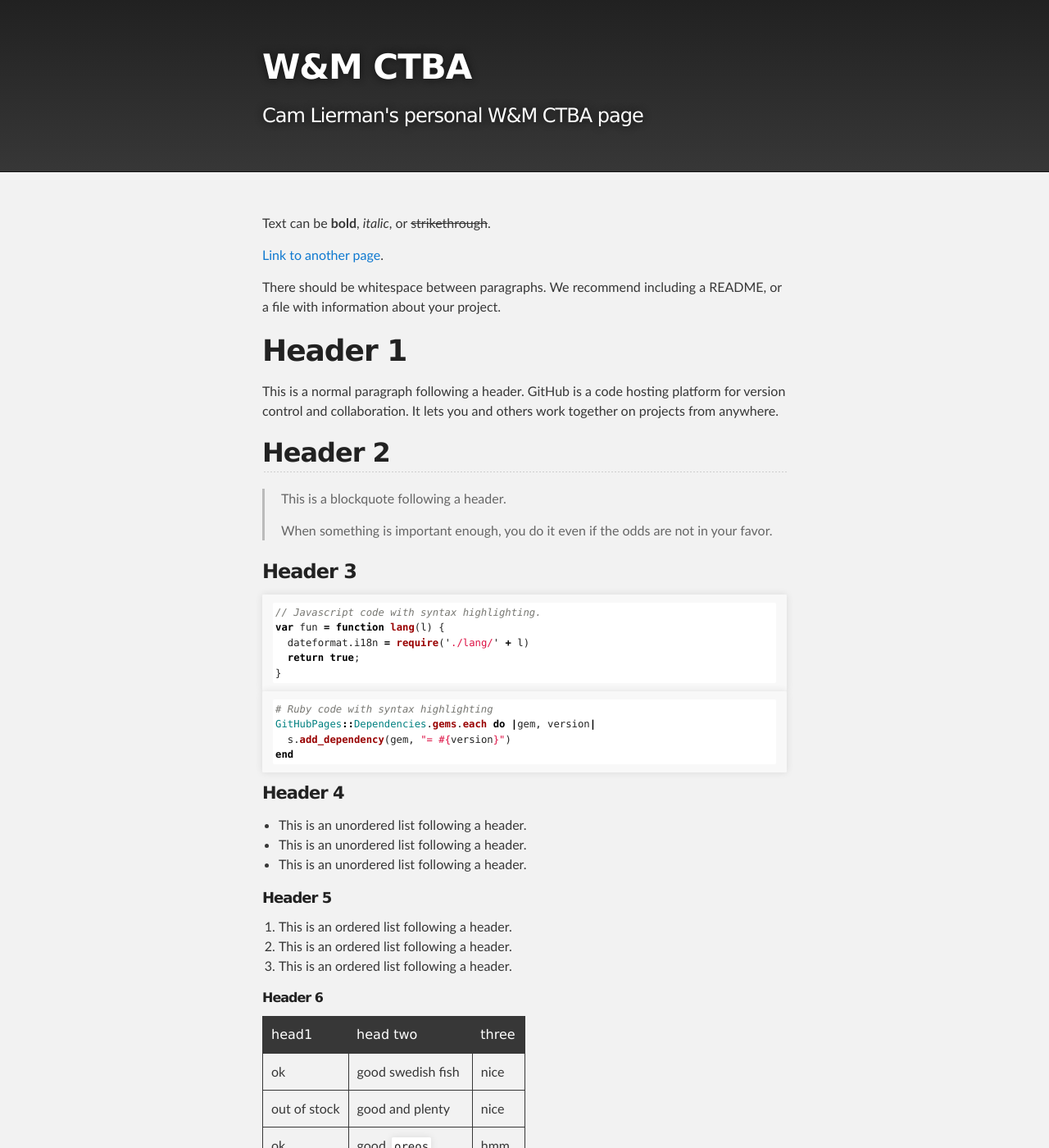
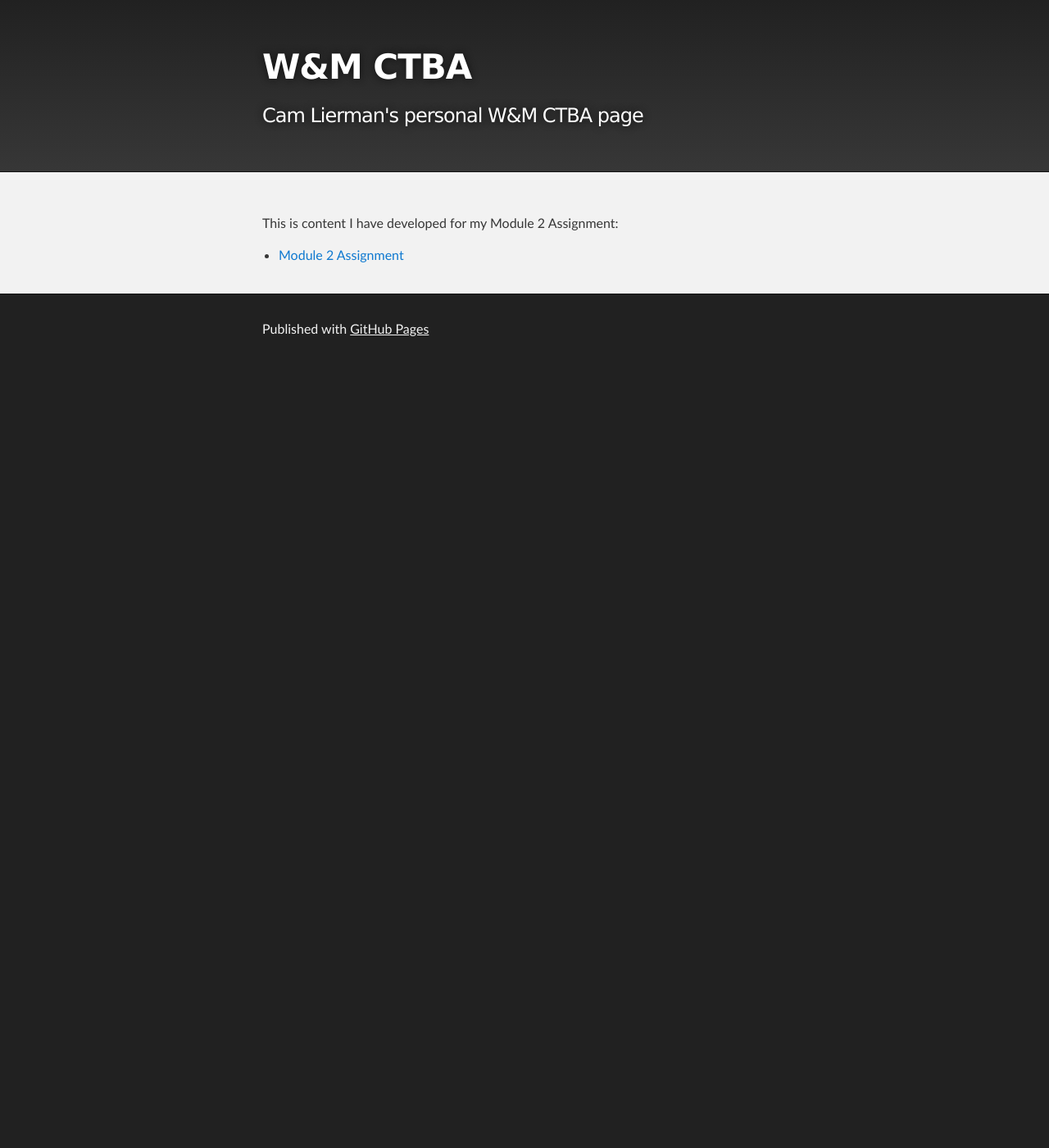
Before and after one commit to lierjet02/lierjet02.github.io, a Jekyll site: the page built from index.md, in a window 1280 px wide and 1400 px high. Shown: the whole window at 82% size. Built offline with Jekyll 4.4.1, drawn with Linux system fonts in a browser that asks for light colours; our own code applies the rules of GitHub Pages for plain Markdown files; some of the changed text lies outside the part shown.

Commit message:
Update index.md

````diff
--- a/index.md
+++ b/index.md
@@ -3,122 +3,6 @@ title: W&M CTBA
 description: Cam Lierman's personal W&M CTBA page
 ---
 
-Text can be **bold**, _italic_, or ~~strikethrough~~.
+This is content I have developed for my Module 2 Assignment:
 
-[Link to another page](./another-page.html).
-
-
-
-There should be whitespace between paragraphs. We recommend including a README, or a file with information about your project.
-
-# Header 1
-
-This is a normal paragraph following a header. GitHub is a code hosting platform for version control and collaboration. It lets you and others work together on projects from anywhere.
-
-## Header 2
-
-> This is a blockquote following a header.
->
-> When something is important enough, you do it even if the odds are not in your favor.
-
-### Header 3
-
-```js
-// Javascript code with syntax highlighting.
-var fun = function lang(l) {
-  dateformat.i18n = require('./lang/' + l)
-  return true;
-}
-```
-
-```ruby
-# Ruby code with syntax highlighting
-GitHubPages::Dependencies.gems.each do |gem, version|
-  s.add_dependency(gem, "= #{version}")
-end
-```
-
-#### Header 4
-
-*   This is an unordered list following a header.
-*   This is an unordered list following a header.
-*   This is an unordered list following a header.
-
-##### Header 5
-
-1.  This is an ordered list following a header.
-2.  This is an ordered list following a header.
-3.  This is an ordered list following a header.
-
-###### Header 6
-
-| head1        | head two          | three |
-|:-------------|:------------------|:------|
-| ok           | good swedish fish | nice  |
-| out of stock | good and plenty   | nice  |
-| ok           | good `oreos`      | hmm   |
-| ok           | good `zoute` drop | yumm  |
-
-### There's a horizontal rule below this.
-
-* * *
-
-### Here is an unordered list:
-
-*   Item foo
-*   Item bar
-*   Item baz
-*   Item zip
-
-### And an ordered list:
-
-1.  Item one
-1.  Item two
-1.  Item three
-1.  Item four
-
-### And a nested list:
-
-- level 1 item
-  - level 2 item
-  - level 2 item
-    - level 3 item
-    - level 3 item
-- level 1 item
-  - level 2 item
-  - level 2 item
-  - level 2 item
-- level 1 item
-  - level 2 item
-  - level 2 item
-- level 1 item
-
-### Small image
-
-![Octocat](https://github.githubassets.com/images/icons/emoji/octocat.png)
-
-### Large image
-
-![Branching](https://guides.github.com/activities/hello-world/branching.png)
-
-
-### Definition lists can be used with HTML syntax.
-
-<dl>
-<dt>Name</dt>
-<dd>Godzilla</dd>
-<dt>Born</dt>
-<dd>1952</dd>
-<dt>Birthplace</dt>
-<dd>Japan</dd>
-<dt>Color</dt>
-<dd>Green</dd>
-</dl>
-
-```
-Long, single-line code blocks should not wrap. They should horizontally scroll if they are too long. This line should be long enough to demonstrate this.
-```
-
-```
-The final element.
-```
+- [Module 2 Assignment](/Module 2 Work/index.md)
````
